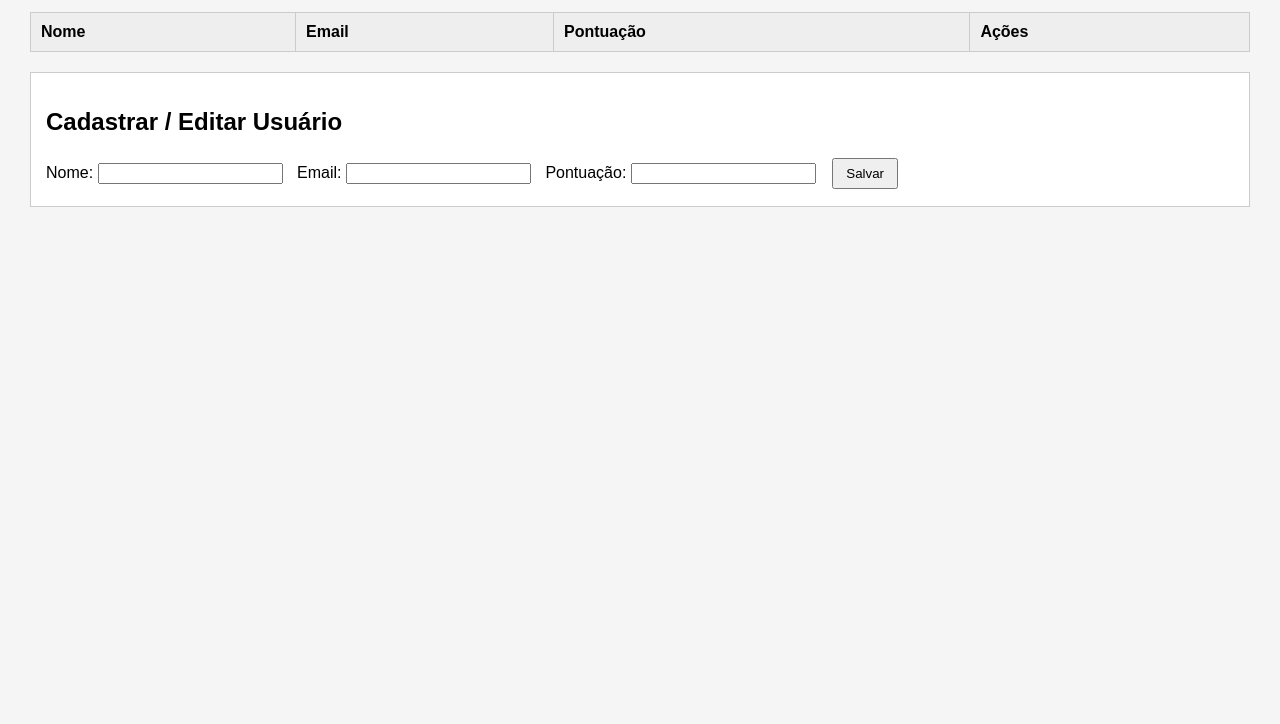
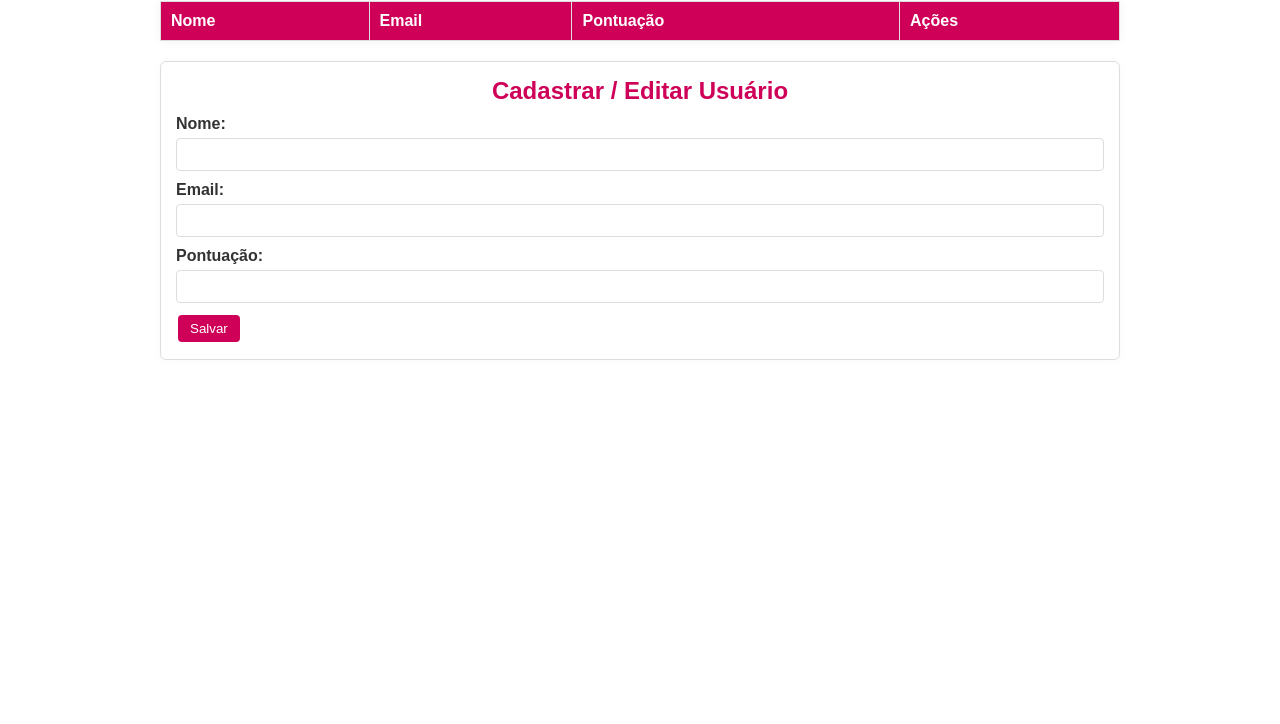
Before and after one commit to LukazAlvez/api-game-users, a website: page front.html in a window 1280 px wide. Shown: the part 76-800 px from the top of the page. Drawn offline with Linux system fonts and the light colour scheme; no server answers.

Commit message:
atualização no front

```diff
--- a/front.html
+++ b/front.html
@@ -4,46 +4,130 @@
   <meta charset="UTF-8">
   <title>Administração de Usuários</title>
   <style>
+    :root {
+      --primary-color: #ce0058;
+      --background-color: #ffffff;
+      --text-color: #333;
+      --border-color: #ddd;
+    }
+
+    * {
+      box-sizing: border-box;
+      margin: 0;
+      padding: 0;
+    }
+
     body {
       font-family: Arial, sans-serif;
-      margin: 30px;
-      background-color: #f5f5f5;
+      background-color: var(--background-color);
+      color: var(--text-color);
+      padding: 20px;
+      display: flex;
+      justify-content: center;
     }
-    h1 {
+
+    .container {
+      width: 100%;
+      max-width: 960px;
+    }
+
+    h1, h2 {
       text-align: center;
+      color: var(--primary-color);
     }
+
     table {
       width: 100%;
       border-collapse: collapse;
       margin-top: 20px;
-      background-color: white;
+      background-color: #fff;
+      box-shadow: 0 0 10px rgba(0, 0, 0, 0.05);
     }
+
     th, td {
-      border: 1px solid #ccc;
+      border: 1px solid var(--border-color);
       padding: 10px;
       text-align: left;
     }
+
     th {
-      background-color: #eee;
+      background-color: var(--primary-color);
+      color: #fff;
     }
+
     button {
       padding: 6px 12px;
       margin: 2px;
       cursor: pointer;
+      background-color: var(--primary-color);
+      color: white;
+      border: none;
+      border-radius: 4px;
     }
+
+    button:hover {
+      opacity: 0.9;
+    }
+
     form {
       margin-top: 20px;
-      background-color: white;
+      background-color: #fff;
       padding: 15px;
-      border: 1px solid #ccc;
+      border: 1px solid var(--border-color);
+      border-radius: 6px;
+      box-shadow: 0 0 10px rgba(0, 0, 0, 0.03);
     }
+
     label {
-      margin-right: 10px;
+      display: block;
+      margin: 10px 0;
+      font-weight: bold;
+    }
+
+    input[type="text"],
+    input[type="email"],
+    input[type="number"] {
+      width: 100%;
+      padding: 8px;
+      margin-top: 5px;
+      border: 1px solid var(--border-color);
+      border-radius: 4px;
+    }
+
+    @media (max-width: 600px) {
+      table, thead, tbody, th, td, tr {
+        display: block;
+      }
+
+      thead tr {
+        display: none;
+      }
+
+      td {
+        position: relative;
+        padding-left: 50%;
+        text-align: right;
+      }
+
+      td::before {
+        position: absolute;
+        top: 10px;
+        left: 10px;
+        width: 45%;
+        white-space: nowrap;
+        font-weight: bold;
+        text-align: left;
+      }
+
+      td:nth-of-type(1)::before { content: "Nome"; }
+      td:nth-of-type(2)::before { content: "Email"; }
+      td:nth-of-type(3)::before { content: "Pontuação"; }
+      td:nth-of-type(4)::before { content: "Ações"; }
     }
   </style>
 </head>
 <body>
-
+  <div class="container">
     <h1>Gerenciador de Usuários</h1>
 
     <table id="userTable">
@@ -68,6 +152,7 @@
       <label>Pontuação: <input type="number" id="score" required></label>
       <button type="submit">Salvar</button>
     </form>
+  </div>
 
   <script>
     let users = [];
@@ -112,7 +197,7 @@
     async function deleteUser(index) {
       const user = users[index];
       try {
-        await fetch(`${API_URL}/user/${user._id}`, {
+        await fetch(`${API_URL}/users/${user._id}`, {
           method: 'DELETE'
         });
         users.splice(index, 1);
@@ -130,9 +215,8 @@
       const index = document.getElementById("editIndex").value;
 
       if (index === "") {
-        // Novo usuário
         try {
-          const res = await fetch(`${API_URL}/user`, {
+          const res = await fetch(`${API_URL}/users`, {
             method: 'POST',
             headers: { 'Content-Type': 'application/json' },
             body: JSON.stringify({ name, email, score })
@@ -143,10 +227,9 @@
           console.error("Erro ao adicionar usuário:", err);
         }
       } else {
-        // Atualizar usuário existente
         try {
           const user = users[index];
-          const res = await fetch(`${API_URL}/user`, {
+          const res = await fetch(`${API_URL}/users/${user._id}`, {
             method: 'PUT',
             headers: { 'Content-Type': 'application/json' },
             body: JSON.stringify({ name, email, score })
```
Lines whose indentation alone changed are shown as unchanged.
